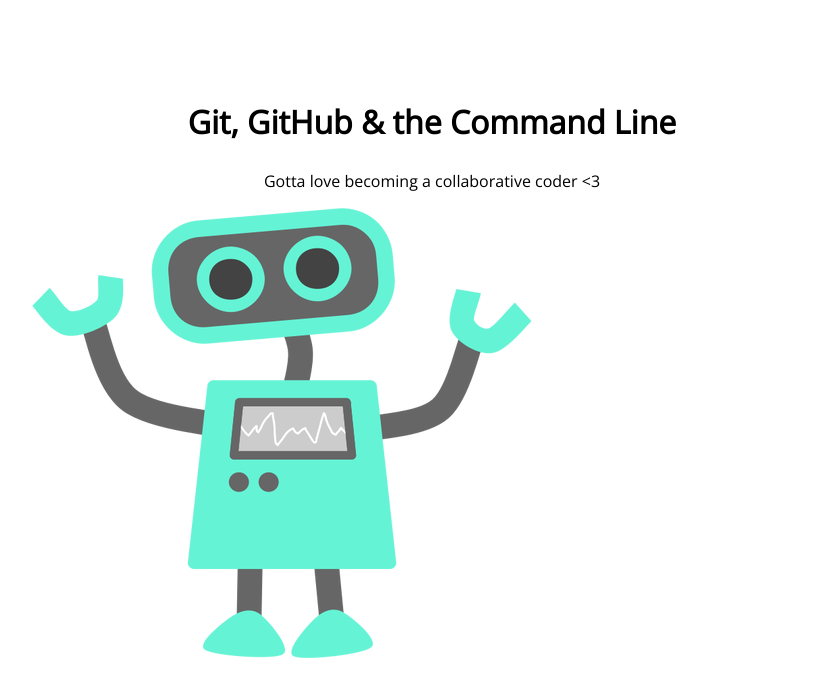
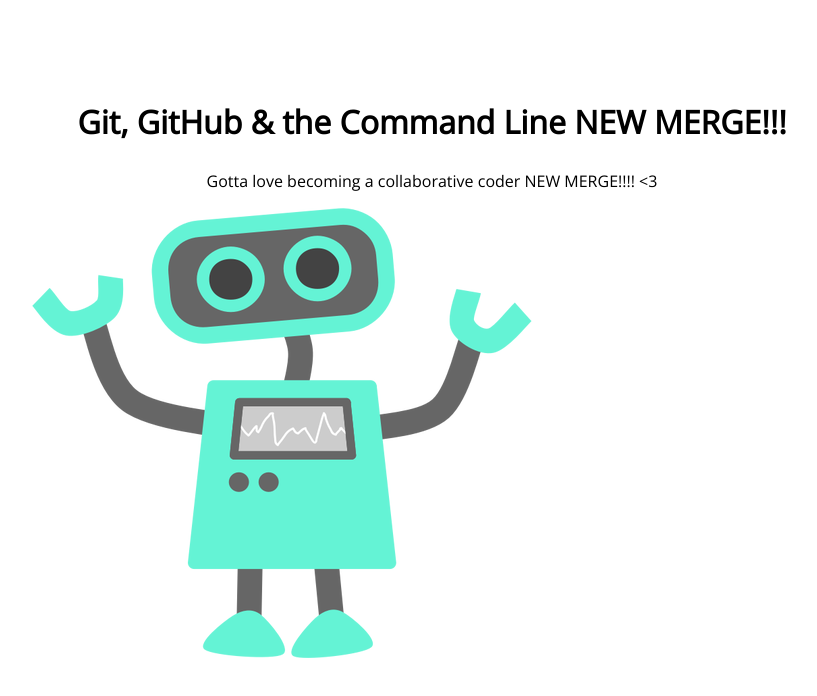
Before and after one commit to G-Wizz/105-project, a plain HTML site: page index.html in a window 1280 px wide. Shown: the whole page, without its empty margins (208-1025 px from the left). Drawn offline with nearby package versions, Linux system fonts and the light colour scheme.

Commit message:
redo first merge

```diff
--- a/index.html
+++ b/index.html
@@ -8,8 +8,8 @@
 </head>
 <body>
 	<section>
-		<h1>Git, GitHub & the Command Line</h1>
-		<p>Gotta love becoming a collaborative coder <3</p>
+		<h1>Git, GitHub & the Command Line   NEW MERGE!!!</h1>
+		<p>Gotta love becoming a collaborative coder NEW MERGE!!!! <3</p>
 		<img src="img/happy-blue-robot.png">
 	</section>
 </body>
```
